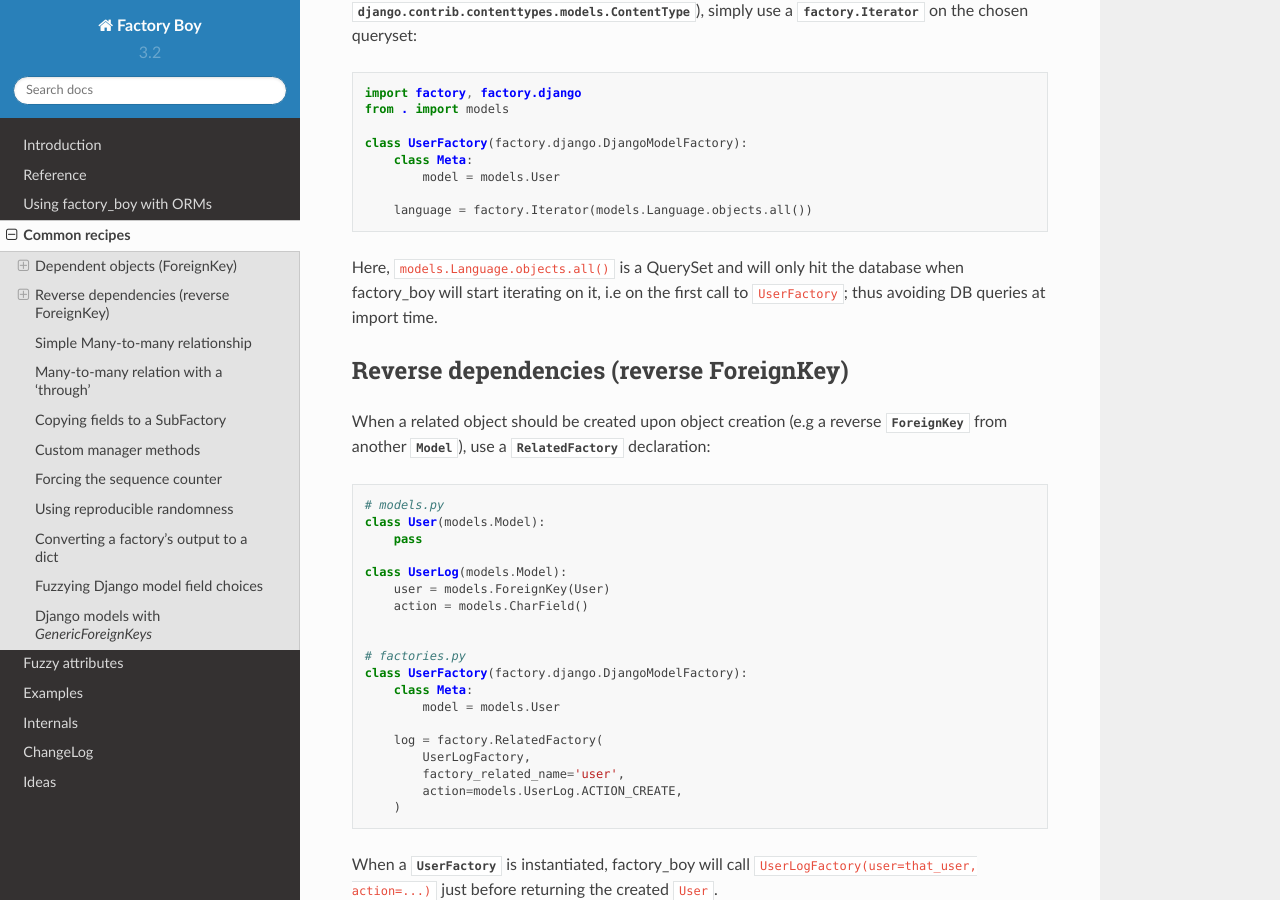
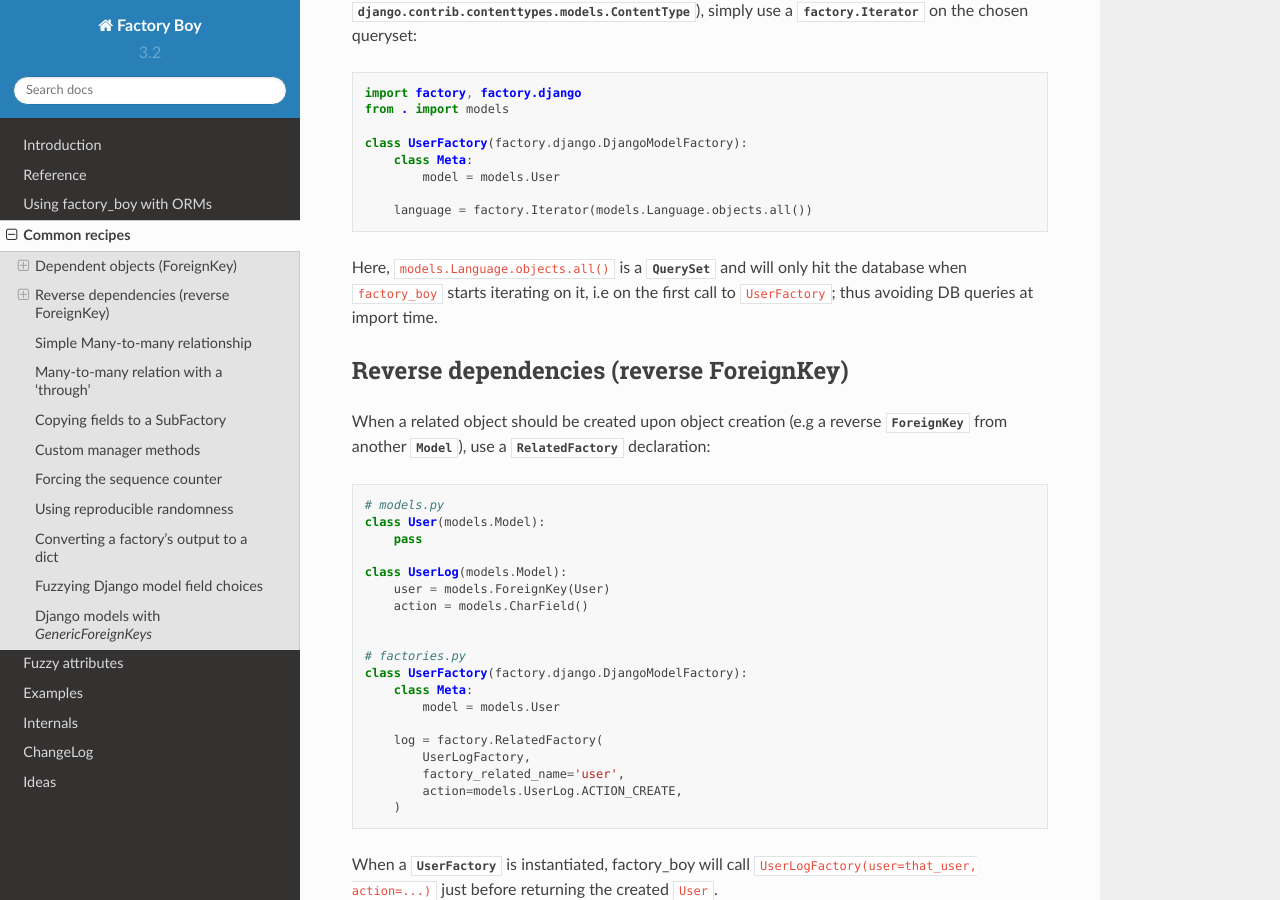
Before and after one commit to FactoryBoy/factory_boy, a Sphinx documentation site: the page built from docs/recipes.rst, in a window 1280 px wide and 900 px high, scrolled down 786 px. Built offline with Sphinx 7.4.7 and the Read the Docs theme 2.0.0, drawn with Linux system fonts in a browser that asks for light colours.

Commit message:
Update docs/recipes.rst
Co-authored-by: François Freitag <mail@franek.fr>

```diff
--- a/docs/recipes.rst
+++ b/docs/recipes.rst
@@ -52,9 +52,10 @@
 
         language = factory.Iterator(models.Language.objects.all())
 
-Here, ``models.Language.objects.all()`` is a QuerySet and will only hit the database
-when factory_boy will start iterating on it, i.e on the first call to ``UserFactory``;
-thus avoiding DB queries at import time.
+Here, ``models.Language.objects.all()`` is a
+:class:`~django.db.models.query.QuerySet` and will only hit the database when
+``factory_boy`` starts iterating on it, i.e on the first call to
+``UserFactory``; thus avoiding DB queries at import time.
 
 
 Reverse dependencies (reverse ForeignKey)
```
